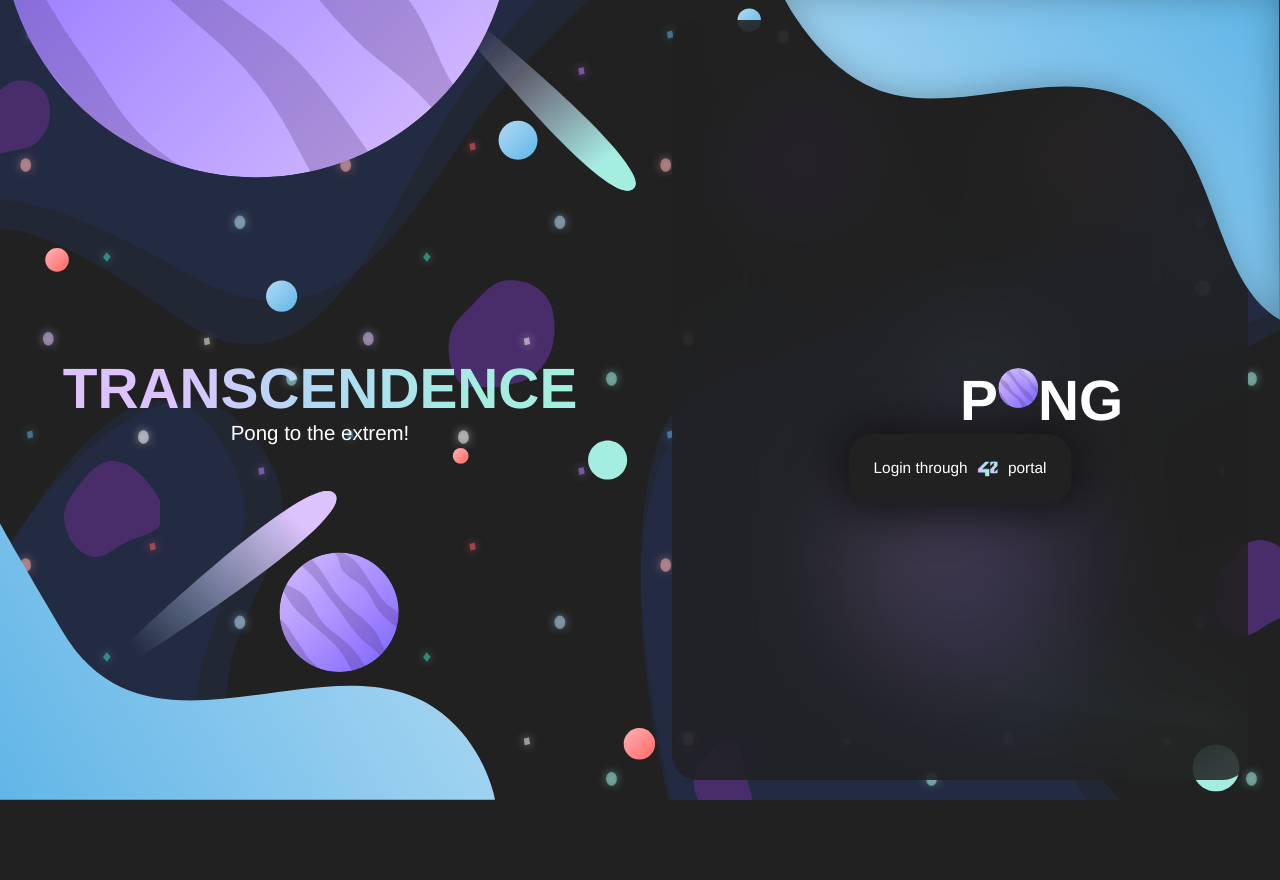
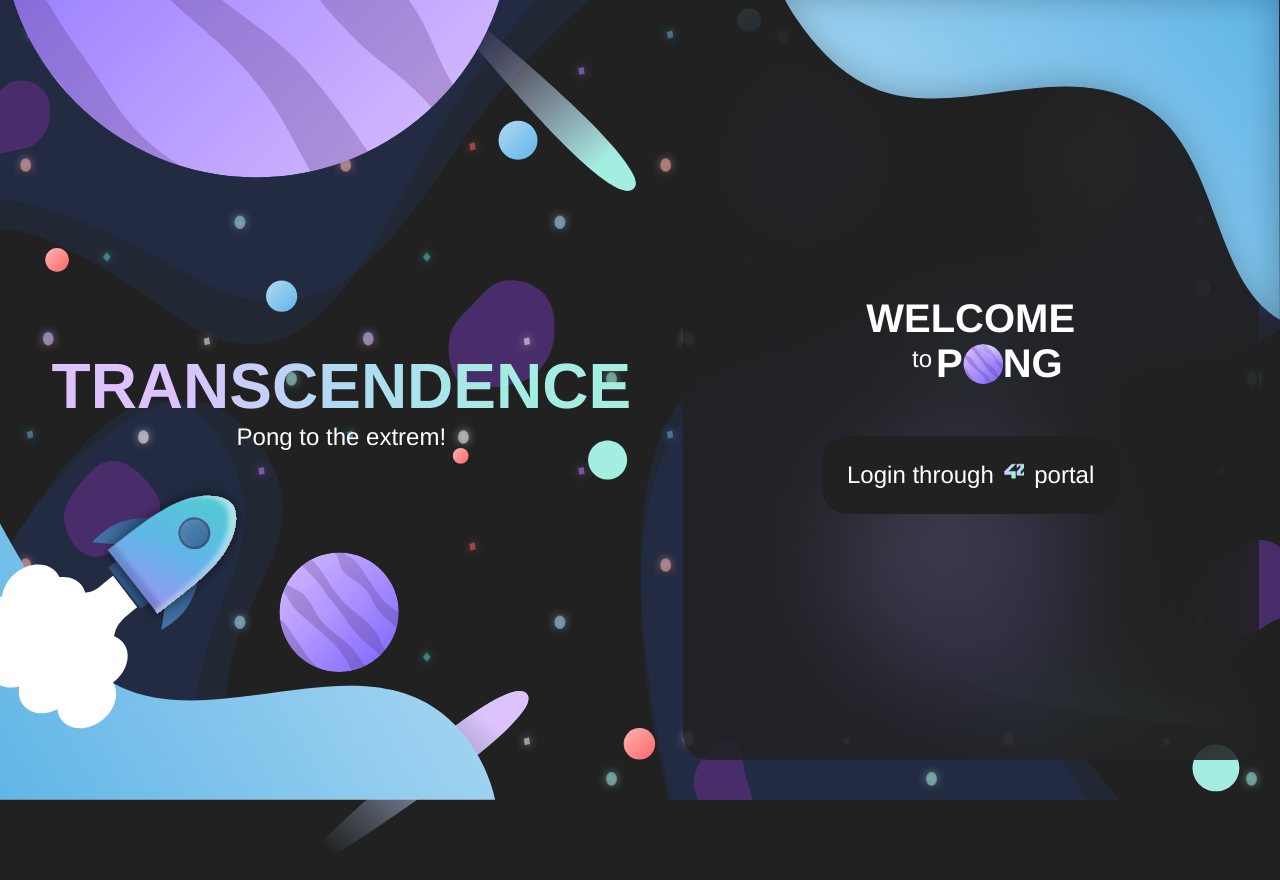
Before and after one commit to axelcoezard/ft_transcendence, a React (Create React App) app in the folder apps/front/: page / in a window 1280 px wide. Before the commit the page ends 810 px from the top, so only its background shows below. Built offline with nearby package versions, Linux system fonts and the light colour scheme; no server answers.

Commit message:
Login page OK

```diff
--- a/apps/front/src/components/LoginButton.tsx
+++ b/apps/front/src/components/LoginButton.tsx
@@ -32,7 +32,7 @@
 	</svg>
 }
 
-const DefaultLoginButton = () => {
+const LoginButton = () => {
 	const handleClick = async (e: React.MouseEvent<HTMLButtonElement>) => {
 		e.preventDefault()
 
@@ -47,17 +47,5 @@
 	</button>
 }
 
-const ShadowLoginButton = () => {
-	return <div className={styles.button_shadow}>
-		Login through <FourtyTwoLogo /> portal
-	</div>
-}
-
-const LoginButton = () => {
-	return <div>
-		<ShadowLoginButton />
-		<DefaultLoginButton />
-	</div>
-}
 
 export default LoginButton;
--- a/apps/front/src/components/Scenery/Rocket.tsx
+++ b/apps/front/src/components/Scenery/Rocket.tsx
@@ -2,14 +2,14 @@
 
 import styles from '../../styles/Scenery.module.scss'
 
-function FilterRocket() {
-	return <defs className={styles.rocket}>
-		<filter id="filter_rocket01" width="124.924" height="20.01" x="270.582" y="44.495" colorInterpolationFilters="sRGB" filterUnits="userSpaceOnUse">
+function FilterTrailRocket() {
+	return <defs className={styles.trail_rocket}>
+		<filter id="filter_trail_rocket" width="124.924" height="20.01" x="270.582" y="44.495" colorInterpolationFilters="sRGB" filterUnits="userSpaceOnUse">
 			<feFlood floodOpacity="0" result="BackgroundImageFix"></feFlood>
 			<feBlend in="SourceGraphic" in2="BackgroundImageFix" result="shape"> </feBlend>
 			<feGaussianBlur result="effect1_foregroundBlur_413_3200" stdDeviation="2.5"> </feGaussianBlur>
 		</filter>
-		<filter id="filter_rocket02" width="11.993" height="50.051" x="388.506" y="29.475" colorInterpolationFilters="sRGB" filterUnits="userSpaceOnUse">
+		<filter id="filter_trail_rocket02" width="11.993" height="50.051" x="388.506" y="29.475" colorInterpolationFilters="sRGB" filterUnits="userSpaceOnUse">
 			<feFlood floodOpacity="0" result="BackgroundImageFix"> </feFlood>
 			<feBlend in="SourceGraphic" in2="BackgroundImageFix" result="shape"> </feBlend>
 			<feColorMatrix in="SourceAlpha" result="hardAlpha" values="0 0 0 0 0 0 0 0 0 0 0 0 0 0 0 0 0 0 127 0"> </feColorMatrix>
@@ -19,7 +19,7 @@
 			<feColorMatrix values="0 0 0 0 0 0 0 0 0 0 0 0 0 0 0 0 0 0 0.25 0"> </feColorMatrix>
 			<feBlend in2="shape" result="effect1_innerShadow_413_3200"> </feBlend>
 		</filter>
-		<filter id="filter_rocket03" width="138.921" height="104.077" x="390.499" y="2.461" colorInterpolationFilters="sRGB" filterUnits="userSpaceOnUse">
+		<filter id="filter_trail_rocket03" width="138.921" height="104.077" x="390.499" y="2.461" colorInterpolationFilters="sRGB" filterUnits="userSpaceOnUse">
 			<feFlood floodOpacity="0" result="BackgroundImageFix"> </feFlood>
 			<feColorMatrix in="SourceAlpha" result="hardAlpha" values="0 0 0 0 0 0 0 0 0 0 0 0 0 0 0 0 0 0 127 0"> </feColorMatrix>
 			<feOffset dy="4"> </feOffset>
@@ -47,7 +47,7 @@
 			<feColorMatrix values="0 0 0 0 1 0 0 0 0 1 0 0 0 0 1 0 0 0 0.5 0"></feColorMatrix>
 			<feBlend in2="effect3_innerShadow_413_3200" result="effect4_innerShadow_413_3200"> </feBlend>
 		</filter>
-		<filter id="filter_rocket04" width="33.98" height="34.031" x="457.46" y="37.485" colorInterpolationFilters="sRGB" filterUnits="userSpaceOnUse">
+		<filter id="filter_trail_rocket04" width="33.98" height="34.031" x="457.46" y="37.485" colorInterpolationFilters="sRGB" filterUnits="userSpaceOnUse">
 			<feFlood floodOpacity="0" result="BackgroundImageFix"></feFlood>
 			<feBlend in="SourceGraphic" in2="BackgroundImageFix" result="shape"> </feBlend>
 			<feColorMatrix in="SourceAlpha" result="hardAlpha" values="0 0 0 0 0 0 0 0 0 0 0 0 0 0 0 0 0 0 127 0"> </feColorMatrix>
@@ -66,30 +66,30 @@
 	</defs>
 }
 
-function LinearGradientRocket() {
-	return <defs className={styles.rocket}  viewBox="0 0 530 109">
-		<linearGradient id="linear_gradient_rocket01" x1="273.743" x2="390.506" y1="54.5" y2="54.5" gradientUnits="userSpaceOnUse">
+function LinearGradientTrailRocket() {
+	return <defs className={styles.trail_rocket}  viewBox="0 0 530 109">
+		<linearGradient id="linear_gradient_trail_rocket01" x1="273.743" x2="390.506" y1="54.5" y2="54.5" gradientUnits="userSpaceOnUse">
 			<stop offset="0.306" stopColor="#fff" stopOpacity="0"> </stop>
 			<stop offset="1" stopColor="#fff"> </stop>
 		</linearGradient>
-		<linearGradient id="linear_gradient_rocket02" x1="-9.729" x2="400.499" y1="54.5" y2="54.5" gradientUnits="userSpaceOnUse">
+		<linearGradient id="linear_gradient_trail_rocket02" x1="-9.729" x2="400.499" y1="54.5" y2="54.5" gradientUnits="userSpaceOnUse">
 			<stop stopColor="#7B61FF" stopOpacity="0"> </stop>
 			<stop offset="0.505" stopColor="#ED657C" stopOpacity="0.5"> </stop>
 			<stop offset="1" stopColor="#FFB3B3"> </stop>
 		</linearGradient>
-		<linearGradient id="linear_gradient_rocket03" x1="393.504" x2="474.531" y1="108.045" y2="55.626" gradientUnits="userSpaceOnUse">
+		<linearGradient id="linear_gradient_trail_rocket03" x1="393.504" x2="474.531" y1="108.045" y2="55.626" gradientUnits="userSpaceOnUse">
 			<stop stopColor="#4379AB"> </stop>
 			<stop offset="1" stopColor="#243B6D"> </stop>
 		</linearGradient>
-		<linearGradient id="linear_gradient_rocket04" x1="393.504" x2="472.537" y1="0.445" y2="54.877" gradientUnits="userSpaceOnUse">
+		<linearGradient id="linear_gradient_trail_rocket04" x1="393.504" x2="472.537" y1="0.445" y2="54.877" gradientUnits="userSpaceOnUse">
 			<stop stopColor="#4379AB"> </stop>
 			<stop offset="1" stopColor="#243B6D"> </stop>
 		</linearGradient>
-		<linearGradient id="linear_gradient_rocket05" x1="442.971" x2="349.033" y1="54.5" y2="54.5" gradientUnits="userSpaceOnUse">
+		<linearGradient id="linear_gradient_trail_rocket05" x1="442.971" x2="349.033" y1="54.5" y2="54.5" gradientUnits="userSpaceOnUse">
 			<stop stopColor="#243B6D"> </stop>
 			<stop offset="1" stopColor="#4379AB"> </stop>
 		</linearGradient>
-		<linearGradient id="linear_gradient_rocket06" x1="372.518" x2="541.54" y1="110.557" y2="16.703" gradientUnits="userSpaceOnUse">
+		<linearGradient id="linear_gradient_trail_rocket06" x1="372.518" x2="541.54" y1="110.557" y2="16.703" gradientUnits="userSpaceOnUse">
 			<stop stopColor="#BB86FC"> </stop>
 			<stop offset="0.495" stopColor="#60B5E7"> </stop>
 			<stop offset="1" stopColor="#48DAC3"> </stop>
@@ -97,27 +97,136 @@
 	</defs>
 }
 
-function Rocket() {
-	return <svg className={styles.rocket}  width="530" height="109" fill="none" viewBox="0 0 530 109">
-		<g filter="url(#filter_rocket01)">
-			<path fill="url(#linear_gradient_rocket01)" d="M275.582 51.163l114.924-1.668v10.01l-114.924-1.668v-6.674z"> </path>
+function TrailRocket() {
+	return <svg className={styles.trail_rocket}  width="530" height="109" fill="none" viewBox="0 0 530 109">
+		<g filter="url(#filter_trail_rocket)">
+			<path fill="url(#linear_gradient_trail_rocket01)" d="M275.582 51.163l114.924-1.668v10.01l-114.924-1.668v-6.674z"> </path>
 		</g>
-		<path fill="url(#linear_gradient_rocket02)" d="M.764 54.5C156.756 39.833 244.258 34.74 400.499 39.485v30.03C243.509 74.312 156.058 70.4.764 54.5z"> </path>
-		<path fill="url(#linear_gradient_rocket03)" d="M410.992 90.535h40.973c-21.175 15.967-33.976 19.577-58.461 16.517l17.488-16.517z"> </path>
-		<path fill="url(#linear_gradient_rocket04)" d="M410.992 17.955h40.973C430.79 1.988 417.989-1.622 393.504 1.438l17.488 16.517z"> </path>
-		<g filter="url(#filter_rocket02)">
-			<path fill="url(#linear_gradient_rocket0)" d="M390.506 29.475H400.49899999999997V79.52600000000001H390.506z"> </path>
+		<path fill="url(#linear_gradient_trail_rocket02)" d="M.764 54.5C156.756 39.833 244.258 34.74 400.499 39.485v30.03C243.509 74.312 156.058 70.4.764 54.5z"> </path>
+		<path fill="url(#linear_gradient_trail_rocket03)" d="M410.992 90.535h40.973c-21.175 15.967-33.976 19.577-58.461 16.517l17.488-16.517z"> </path>
+		<path fill="url(#linear_gradient_trail_rocket04)" d="M410.992 17.955h40.973C430.79 1.988 417.989-1.622 393.504 1.438l17.488 16.517z"> </path>
+		<g filter="url(#filter_trail_trail_rocket02)">
+			<path fill="url(#linear_gradient_trail_rocket0)" d="M390.506 29.475H400.49899999999997V79.52600000000001H390.506z"> </path>
 		</g>
-		<g filter="url(#filter_rocket03)">
-			<path fill="url(#linear_gradient_rocket06)" d="M400.499 16.461c31.458.207 62.214-.511 84.399 6.846 22.186 7.357 34.604 21.736 34.522 31.934-.082 10.199-12.657 24.41-34.959 31.474-22.302 7.065-52.504 5.815-83.962 5.609V16.46z"> </path>
+		<g filter="url(#filter_trail_trail_rocket03)">
+			<path fill="url(#linear_gradient_trail_rocket06)" d="M400.499 16.461c31.458.207 62.214-.511 84.399 6.846 22.186 7.357 34.604 21.736 34.522 31.934-.082 10.199-12.657 24.41-34.959 31.474-22.302 7.065-52.504 5.815-83.962 5.609V16.46z"> </path>
 		</g>
-		<g filter="url(#filter_rocket04)">
+		<g filter="url(#filter_trail_trail_rocket04)">
 			<ellipse cx="474.45" cy="54.5" fill="#4379AB" rx="14.99" ry="15.015"> </ellipse>
 		</g>
 			<path stroke="#243B6D" strokeOpacity="0.5" strokeWidth="2" d="M488.44 54.5c0 7.742-6.265 14.015-13.99 14.015-7.725 0-13.99-6.273-13.99-14.015 0-7.742 6.265-14.015 13.99-14.015 7.725 0 13.99 6.273 13.99 14.015z"> </path>
-		<FilterRocket />
-		<LinearGradientRocket />
+		<FilterTrailRocket />
+		<LinearGradientTrailRocket />
 	</svg>
 }
 
-export default Rocket;
+function FilterCloudRocket() {
+	return <defs className={styles.cloud_rocket}>
+		<filter id="filter0_i_480_2281" width="40.809" height="45.456" x="81.58" y="114.123" colorInterpolationFilters="sRGB" filterUnits="userSpaceOnUse">
+			<feFlood floodOpacity="0" result="BackgroundImageFix"></feFlood>
+			<feBlend in="SourceGraphic" in2="BackgroundImageFix" result="shape"> </feBlend>
+			<feColorMatrix in="SourceAlpha" result="hardAlpha" values="0 0 0 0 0 0 0 0 0 0 0 0 0 0 0 0 0 0 127 0"> </feColorMatrix>
+			<feOffset dx="-2"> </feOffset>
+			<feGaussianBlur stdDeviation="5"> </feGaussianBlur>
+			<feComposite in2="hardAlpha" k2="-1" k3="1" operator="arithmetic"> </feComposite>
+			<feColorMatrix values="0 0 0 0 0 0 0 0 0 0 0 0 0 0 0 0 0 0 0.25 0"></feColorMatrix>
+			<feBlend in2="shape" result="effect1_innerShadow_480_2281"></feBlend>
+			</filter>
+			<filter id="filter1_ddii_480_2281" width="141.115" height="138.906" x="73.384" y="38.523" colorInterpolationFilters="sRGB" filterUnits="userSpaceOnUse">
+				<feFlood floodOpacity="0" result="BackgroundImageFix"> </feFlood>
+				<feColorMatrix in="SourceAlpha" result="hardAlpha" values="0 0 0 0 0 0 0 0 0 0 0 0 0 0 0 0 0 0 127 0"> </feColorMatrix>
+				<feOffset dy="4"> </feOffset>
+				<feGaussianBlur stdDeviation="5"> </feGaussianBlur>
+				<feComposite in2="hardAlpha" operator="out"> </feComposite>
+				<feColorMatrix values="0 0 0 0 0 0 0 0 0 0 0 0 0 0 0 0 0 0 0.25 0"> </feColorMatrix>
+				<feBlend in2="BackgroundImageFix" result="effect1_dropShadow_480_2281" > </feBlend>
+				<feColorMatrix in="SourceAlpha" result="hardAlpha" values="0 0 0 0 0 0 0 0 0 0 0 0 0 0 0 0 0 0 127 0" > </feColorMatrix>
+				<feOffset dy="-4"> </feOffset>
+				<feGaussianBlur stdDeviation="5"> </feGaussianBlur>
+				<feComposite in2="hardAlpha" operator="out"> </feComposite>
+				<feColorMatrix values="0 0 0 0 0 0 0 0 0 0 0 0 0 0 0 0 0 0 0.25 0"> </feColorMatrix>
+				<feBlend in2="effect1_dropShadow_480_2281" result="effect2_dropShadow_480_2281"> </feBlend>
+				<feBlend in="SourceGraphic" in2="effect2_dropShadow_480_2281" result="shape" > </feBlend>
+				<feColorMatrix in="SourceAlpha" result="hardAlpha" values="0 0 0 0 0 0 0 0 0 0 0 0 0 0 0 0 0 0 127 0"> </feColorMatrix>
+				<feOffset dx="5" dy="-8"> </feOffset>
+				<feGaussianBlur stdDeviation="2.5"> </feGaussianBlur>
+				<feComposite in2="hardAlpha" k2="-1" k3="1" operator="arithmetic"> </feComposite>
+				<feColorMatrix values="0 0 0 0 0.141176 0 0 0 0 0.231373 0 0 0 0 0.427451 0 0 0 0.25 0"> </feColorMatrix>
+				<feBlend in2="shape" result="effect3_innerShadow_480_2281"> </feBlend>
+				<feColorMatrix in="SourceAlpha" result="hardAlpha" values="0 0 0 0 0 0 0 0 0 0 0 0 0 0 0 0 0 0 127 0"> </feColorMatrix>
+				<feOffset dx="-8" dy="1"> </feOffset>
+				<feGaussianBlur stdDeviation="2.5"> </feGaussianBlur>
+				<feComposite in2="hardAlpha" k2="-1" k3="1" operator="arithmetic"> </feComposite>
+				<feColorMatrix values="0 0 0 0 1 0 0 0 0 1 0 0 0 0 1 0 0 0 0.5 0"> </feColorMatrix>
+				<feBlend in2="effect3_innerShadow_480_2281" result="effect4_innerShadow_480_2281"> </feBlend>
+			</filter>
+			<filter id="filter2_ii_480_2281" width="34.002" height="34.001" x="148.021" y="70.94" colorInterpolationFilters="sRGB" filterUnits="userSpaceOnUse">
+				<feFlood floodOpacity="0" result="BackgroundImageFix"> </feFlood>
+				<feBlend in="SourceGraphic" in2="BackgroundImageFix" result="shape" > </feBlend>
+				<feColorMatrix in="SourceAlpha" result="hardAlpha" values="0 0 0 0 0 0 0 0 0 0 0 0 0 0 0 0 0 0 127 0"> </feColorMatrix>
+				<feOffset dx="-2" dy="-2"></feOffset>
+				<feGaussianBlur stdDeviation="5"></feGaussianBlur>
+				<feComposite in2="hardAlpha" k2="-1" k3="1"operator="arithmetic"> </feComposite>
+				<feColorMatrix values="0 0 0 0 0 0 0 0 0 0 0 0 0 0 0 0 0 0 0.25 0"></feColorMatrix>
+				<feBlend in2="shape" result="effect1_innerShadow_480_2281"></feBlend>
+				<feColorMatrix in="SourceAlpha" result="hardAlpha" values="0 0 0 0 0 0 0 0 0 0 0 0 0 0 0 0 0 0 127 0"> </feColorMatrix>
+				<feOffset dx="2" dy="2"> </feOffset>
+				<feGaussianBlur stdDeviation="5"> </feGaussianBlur>
+				<feComposite in2="hardAlpha" k2="-1" k3="1" operator="arithmetic"> </feComposite>
+				<feColorMatrix values="0 0 0 0 1 0 0 0 0 1 0 0 0 0 1 0 0 0 0.25 0"> </feColorMatrix>
+				<feBlend in2="effect1_innerShadow_480_2281" result="effect2_innerShadow_480_2281"> </feBlend>
+			</filter>
+	</defs>
+}
+
+function LinearGradientCloudRocket() {
+	return <defs className={styles.cloud_rocket}>
+		<linearGradient id="paint0_linear_480_2281" x1="134.531" x2="165.642" y1="180.095" y2="88.726" gradientUnits="userSpaceOnUse">
+			<stop stopColor="#4379AB"></stop>
+			<stop offset="1" stopColor="#243B6D"></stop>
+		</linearGradient>
+		<linearGradient id="paint1_linear_480_2281" x1="67.981" x2="163.761" y1="95.684" y2="89.572" gradientUnits="userSpaceOnUse">
+			<stop stopColor="#4379AB"></stop>
+			<stop offset="1" stopColor="#243B6D"></stop>
+		</linearGradient>
+		<linearGradient id="paint2_linear_480_2281" x1="136.08" x2="42.08" y1="145.314" y2="145.314" gradientUnits="userSpaceOnUse">
+			<stop stopColor="#243B6D"></stop>
+			<stop offset="1" stopColor="#4379AB"></stop>
+		</linearGradient>
+		<linearGradient id="paint3_linear_480_2281" x1="119.593" x2="194.11" y1="195.068" y2="16.618" gradientUnits="userSpaceOnUse">
+			<stop stopColor="#BB86FC"></stop>
+			<stop offset="0.495" stopColor="#60B5E7"></stop>
+			<stop offset="1" stopColor="#48DAC3"></stop>
+		</linearGradient>
+	</defs>
+}
+
+function CloudRocket() {
+	return <svg className={styles.cloud_rocket} width="254" height="302" fill="none" viewBox="0 0 254 302">
+		<path fill="#fff" d="M60.563 190.823c13.3-9.875 30.28-9.337 37.927 1.201 7.646 10.538 3.063 27.087-10.237 36.962-13.3 9.875-30.28 9.338-37.926-1.201-7.647-10.538-3.064-27.087 10.236-36.962z"> </path>
+		<path fill="#fff" d="M40.487 163.155c13.3-9.875 30.28-9.338 37.927 1.201 7.647 10.538 3.064 27.087-10.236 36.962-13.3 9.875-30.28 9.337-37.927-1.201-7.646-10.539-3.064-27.087 10.236-36.962z"> </path>
+		<path fill="#fff" d="M21.104 136.441c13.3-9.876 30.28-9.338 37.927 1.201 7.646 10.538 3.063 27.087-10.236 36.962-13.3 9.875-30.28 9.337-37.927-1.201-7.647-10.539-3.064-27.087 10.236-36.962z"> </path>
+		<path fill="#fff" d="M-2.374 124.511c13.3-9.875 30.28-9.337 37.927 1.201 7.646 10.539 3.064 27.087-10.236 36.962-13.3 9.876-30.28 9.338-37.927-1.201-7.646-10.538-3.064-27.087 10.236-36.962z"> </path>
+		<path fill="#fff" d="M-20.917 150.024c13.3-9.875 30.28-9.337 37.927 1.201 7.646 10.539 3.063 27.087-10.237 36.963-13.3 9.875-30.28 9.337-37.926-1.201-7.647-10.539-3.064-27.087 10.236-36.963zM49.634 226.831c13.3-9.875 30.28-9.337 37.927 1.201 7.647 10.539 3.064 27.087-10.236 36.962-13.3 9.875-30.28 9.338-37.927-1.201-7.646-10.538-3.063-27.087 10.236-36.962z"> </path>
+		<path fill="#fff" d="M30.251 200.117c13.3-9.875 30.28-9.338 37.927 1.201 7.646 10.538 3.063 27.087-10.236 36.962-13.3 9.875-30.28 9.337-37.927-1.201-7.647-10.538-3.064-27.087 10.236-36.962z"> </path>
+		<path fill="#fff" d="M8.791 170.54c13.3-9.875 30.28-9.337 37.927 1.201 7.646 10.539 3.063 27.087-10.237 36.963-13.3 9.875-30.28 9.337-37.926-1.201-7.647-10.539-3.064-27.087 10.236-36.963z"> </path>
+		<path fill="#fff" d="M13.394 212.633c13.3-9.875 30.28-9.337 37.927 1.201 7.646 10.539 3.063 27.087-10.236 36.962-13.3 9.876-30.28 9.338-37.927-1.201-7.647-10.538-3.064-27.087 10.236-36.962z"> </path>
+		<path fill="#fff" d="M-15.29 188.421c13.3-9.875 30.28-9.337 37.926 1.201 7.647 10.538 3.064 27.087-10.236 36.962-13.3 9.875-30.28 9.338-37.927-1.201-7.646-10.538-3.063-27.087 10.237-36.962zM88.355 128.155l22.833 29.769c-19.604 15.104-24.545 20.423-20.953 45.242l-51.114-63.072c31.741 8.598 30.224 2.707 49.234-11.939z"> </path>
+		<path fill="url(#paint0_linear_480_2281)" d="M137.444 155.524l32.197-25.384c-6.765 25.645-14.591 36.408-35.724 49.176l3.527-23.792z"> </path>
+		<path fill="url(#paint1_linear_480_2281)" d="M92.553 98.585l32.197-25.384c-26.515.593-38.807 5.692-56.155 23.261l23.958 2.123z"> </path>
+		<g filter="url(#filter0_i_480_2281)">
+			<path fill="url(#paint2_linear_480_2281)" d="M83.58 120.314H93.58V170.314H83.58z" transform="rotate(-38.252 83.58 120.314)"> </path>
+		</g>
+		<g filter="url(#filter1_ddii_480_2281)">
+			<path fill="url(#paint3_linear_480_2281)" d="M83.384 103.915c24.848-19.327 48.572-38.945 70.556-46.918 21.984-7.973 40.636-4.386 46.879 3.665 6.243 8.051 5.15 26.99-8.006 46.35-13.155 19.359-37.661 37.089-62.509 56.416l-46.92-59.513z"> </path>
+		</g>
+		<g filter="url(#filter2_ii_480_2281)">
+			<circle cx="165.022" cy="87.941" r="15" fill="#4379AB" transform="rotate(-38.252 165.022 87.94)"> </circle>
+		</g>
+		<circle cx="165.022" cy="87.941" r="14" stroke="#243B6D" strokeOpacity="0.5" strokeWidth="2" transform="rotate(-38.252 165.022 87.94)"> </circle>
+		<FilterCloudRocket />
+		<LinearGradientCloudRocket />
+	</svg>
+}
+
+export default { TrailRocket, CloudRocket };
--- a/apps/front/src/components/Scenery/Scenery.tsx
+++ b/apps/front/src/components/Scenery/Scenery.tsx
@@ -5,7 +5,7 @@
 import ShootingStars from "./Shooting.stars";
 import Planets from "./Planets";
 import FrameWaves from "./Frame.waves";
-import Rocket from "./Rocket";
+import Rockets from "./Rocket";
 import styles from '../../styles/Scenery.module.scss'
 
 function 	DefaultScenery() {
@@ -31,6 +31,7 @@
 
 function	LoginFrontScenery() {
 	return <div className={styles.scenery}>
+			<Rockets.CloudRocket />
 			<FrameWaves />
   	</div>
 }
--- a/apps/front/src/pages/Login.tsx
+++ b/apps/front/src/pages/Login.tsx
@@ -7,8 +7,8 @@
 import styles from '../styles/Login.module.scss'
 
 const WelcomeToPong = () => {
-	return  <svg className={styles.welcome_svg} width="40px" height="40px">
-		<mask id="mask0_706_1066" style={{ maskType: "alpha" }} width="41" height="40" x="0" y="0" maskUnits="userSpaceOnUse">
+	return  <svg className={styles.welcome_svg}>
+		<mask id="mask0_706_1066" style={{ maskType: "alpha" }} x="0" y="0" maskUnits="userSpaceOnUse">
 			<circle cx="20.308" cy="20" r="20" fill="#fff"> </circle>
 		</mask>
 		<g mask="url(#mask0_706_1066)">
@@ -29,7 +29,7 @@
 	</svg>
 }
 
-const Login = () => {
+const Login = (props: any) => {
 	const {session} = useAppContext()
 	const [params] = useSearchParams();
 	const navigate = useNavigate()
@@ -63,14 +63,18 @@
 			</div>
 		</section>
 		<section className={styles.content}>
-			<LoginButton />
 			<div className={styles.welcome}>
-				<div className={styles.welcome_pong}>
-					<h2 className={styles.welcome_h2}>P</h2>
-					<WelcomeToPong />
-					<h2 className={styles.welcome_h2}>NG</h2>
+				<h2 className={styles.welcome_h2}>Welcome</h2>
+				<div className={styles.welcome_to}>
+					<text className={styles.welcome_text}>to</text>
+					<div className={styles.welcome_pong}>
+						<h2 className={styles.welcome_h2}>P</h2>
+						<WelcomeToPong />
+						<h2 className={styles.welcome_h2}>NG</h2>
+					</div>
 				</div>
 			</div>
+			<LoginButton />
 		</section>
 		<Illustration.LoginFrontScenery />
 	</main>;
--- a/apps/front/src/styles/Login.module.scss
+++ b/apps/front/src/styles/Login.module.scss
@@ -11,6 +11,11 @@
 	position: absolute;
 	top: 0%;
 	left: 0%;
+
+	display: flex;
+	flex-direction: row;
+	justify-content: space-evenly;
+	-webkit-flex-wrap: wrap;
 }
 
 /* --- HEADER: TITLE / CATCH-PHRASE ----*/
@@ -22,6 +27,8 @@
 	position: relative;
 	top: 0%;
 	left: 0%;
+	-webkit-flex-wrap: wrap;
+	flex-wrap: wrap;
 }
 
 .header_container {
@@ -39,7 +46,7 @@
 .header_h1 {
 	font-family: Helvetica, Arial, sans-serif;
 	font-style: bold;
-	font-size: 4.44vw;
+	font-size: 64px;
 	text-transform: uppercase;
 
 	background: linear-gradient(90deg, $color_mauve 20.83%, $color_uranian 49.94%, $color_mint 80.3%);
@@ -55,7 +62,7 @@
 
 	font-family: Helvetica, Arial, sans-serif;
 	font-weight: lighter;
-	font-size: 1.6vw;
+	font-size: 24px;
 
 	z-index: 1;
 }
@@ -70,7 +77,6 @@
 	height: 95%;
 	border-radius: 25px;
 
-	position: absolute;
 	z-index: 500;
 	top: 2.5%;
 	right: 2.5%;
@@ -91,21 +97,28 @@
 	outline: none;
 
 	cursor: pointer;
-	position: absolute;
-	top: 60%;
-	left: 50%;
+	order: 1;
 	z-index: 1000;
-	transform: translate(-50%, -60%);
 
 	display: flex;
 	justify-content: center;
 	flex-direction: row;
 
 	font-family: Helvetica, Arial, sans-serif;
-	font-size: 1.2vw;
+	font-size: 24px;
 	font-weight: lighter;
 	color: white;
 	text-align: center;
+}
+
+.button:hover {
+	background-color: $color_jet;
+}
+
+.button:active {
+  background-color: $color_jet;
+  box-shadow: 0 5px black;
+  transform: translateY(4px);
 }
 
 .button_icon {
@@ -114,77 +127,55 @@
 	margin: 0 10px;
 }
 
-.button_shadow {
-	background-color: black;
-	filter: blur(25px);
-	border-radius: 25px;
-	padding: 25px;
-	border: none;
-	outline: none;
-
-	cursor: pointer;
-	position: absolute;
-	top: 60%;
-	left: 50%;
-	z-index: 1000;
-	transform: translate(-50%, -60%);
-
-	display: flex;
-	justify-content: center;
-	flex-direction: row;
-
-	font-family: Helvetica, Arial, sans-serif;
-	font-size: 1.2vw;
-	font-weight: lighter;
-	color: white;
-	text-align: center;
-}
-
 /* ---------- WELCOME ELEMENT ----------*/
 
 .welcome {
-	top: 40%;
-	left: 50%;
-	z-index: 1000;
-	transform: translate(-50%, -40%);
+	margin: 50px;
 
 	display: flex;
 	justify-content: center;
 	flex-direction: column;
-	text-align: center;
+	z-index: 1000;
+	order: 0;
 }
 
-.welcome_to_pong {
-	position: absolute;
-	display: flex;
-	justify-self: center;
-	flex-direction: row;
+.welcome_to {
+	position: relative;
+	right: -20%;
+	top: 0%;
 
-	top: 0%;
-	left: 25%;
-	transform: translate(25%, 0%);
-}
-
-.welcome_pong {
-	position: absolute;
 	display: flex;
 	justify-self: center;
 	flex-direction: row;
 }
 
+.welcome_pong {
+	width: 100%;
+	height: 100%;
+
+	display: flex;
+	justify-self: center;
+	flex-direction: row;
+	align-items: center;
+}
+
 .welcome_svg {
+	width: 40px;
+	height: 40px;
 }
 
 .welcome_h2 {
+	color: white;
+
 	font-family: Helvetica, Arial, sans-serif;
-	font-size: 4.44vw;
+	font-size: 40px;
 	text-transform: uppercase;
-	color: white;
 }
 
 .welcome_text {
+	color: white;
+
 	font-family: Helvetica, Arial, sans-serif;
-	font-size: 4.44vw;
-	color: white;
+	font-size: 24px;
 	margin: 4px;
 }
--- a/apps/front/src/styles/Scenery.module.scss
+++ b/apps/front/src/styles/Scenery.module.scss
@@ -379,8 +379,8 @@
 	height: 25%;
 
 	position: absolute;
-	bottom: 15%;
-	left: 5%;
+	bottom: -10%;
+	left: 20%;
 }
 
 .green_shooting_star {
@@ -590,12 +590,22 @@
 
 // ROCKET
 
-.rocket {
+.trail_rocket {
 	width: 40%;
 	height: 40%;
 
 	position: absolute;
-	z-index: 1;
+	z-index: 1000;
 	top: 30%;
 	left: 25%;
 }
+
+.cloud_rocket {
+	width: 40%;
+	height: 40%;
+
+	position: absolute;
+	z-index: 1000;
+	bottom: 5%;
+	left: -8%;
+}
```
